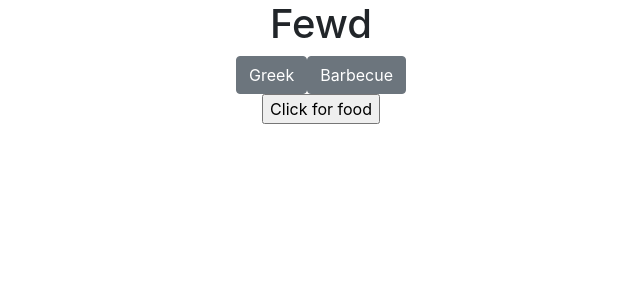
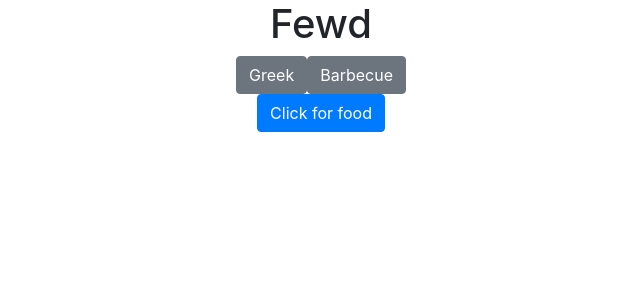
Before and after one commit to rthomas29/fewd, a React (Create React App) app in the folder client/: page / in a window 1280 px wide. Shown: the top 300 px of the page, without its empty margins (319-959 px from the left). Built offline with nearby package versions, Linux system fonts and the light colour scheme.

Commit message:
Added style to get food button

```diff
--- a/client/src/components/FormComponent.js
+++ b/client/src/components/FormComponent.js
@@ -5,7 +5,7 @@ const FormComponent = (props) => {
   const { sendCategory } = props;
   return (
     <Form onSubmit={sendCategory}>
-      <input type="submit" onClick={sendCategory} value="Click for food" />
+      <input className="btn btn-primary" type="submit" onClick={sendCategory} value="Click for food" />
     </Form>
   );
 };
```
